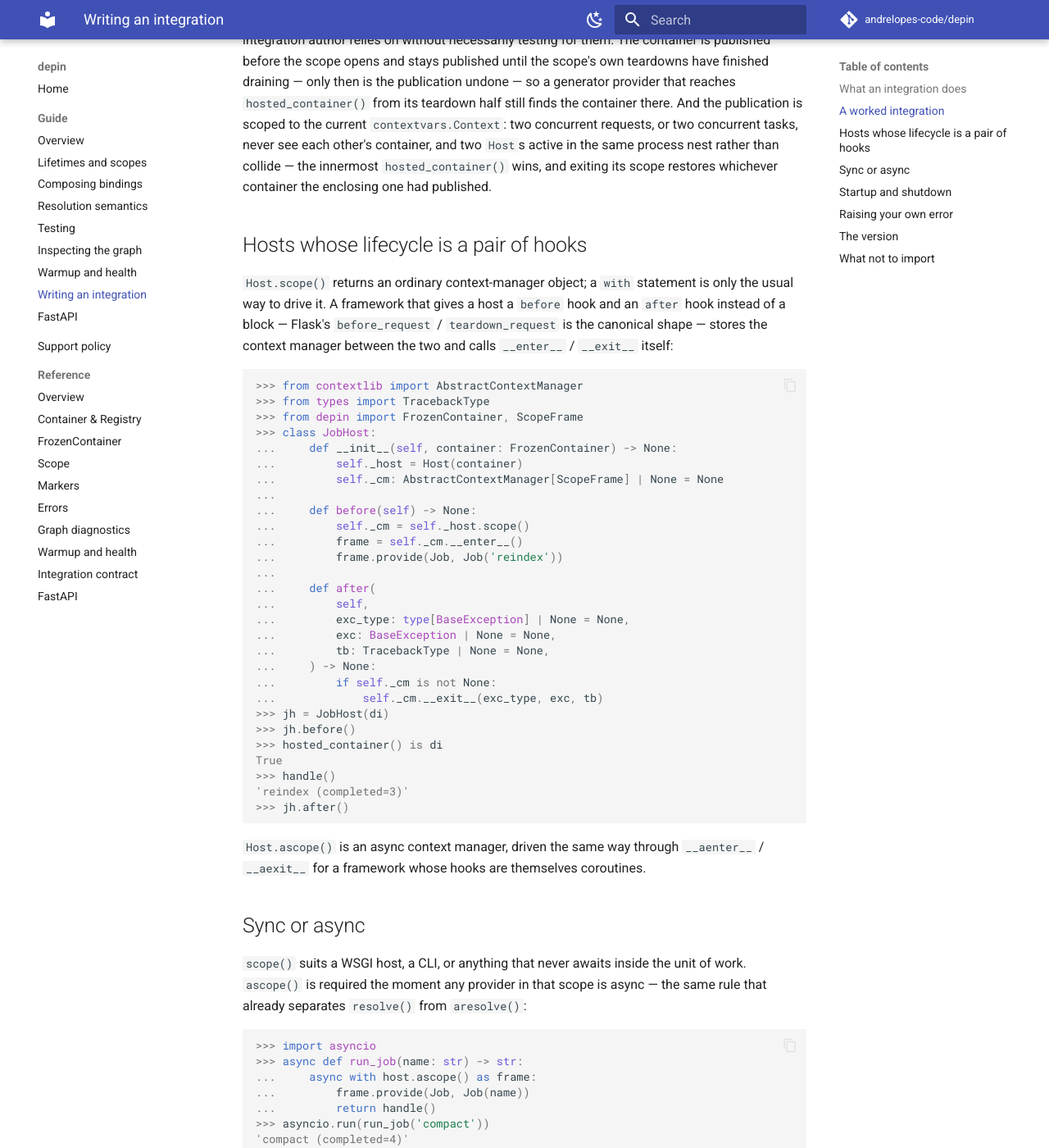
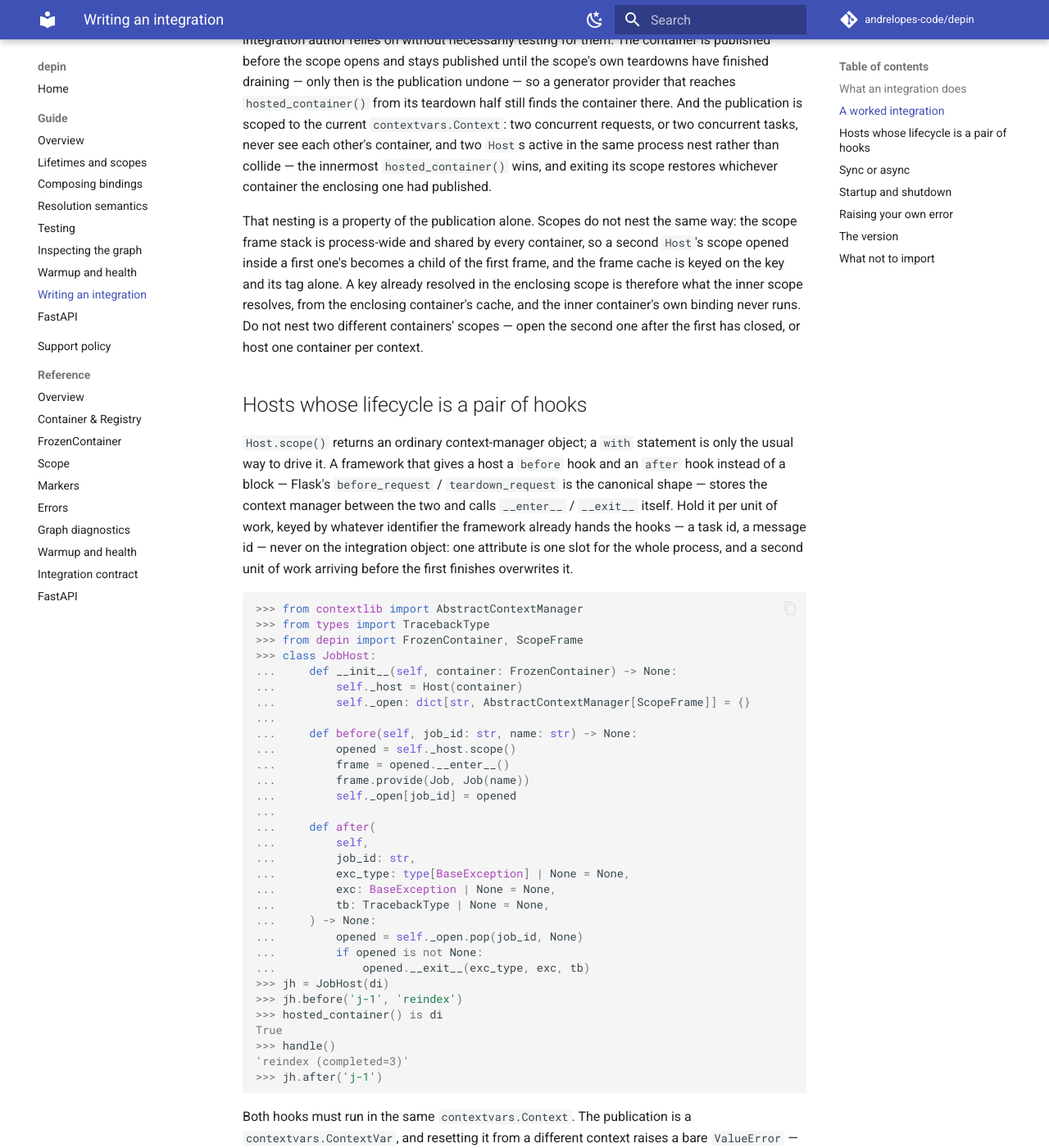
Before and after one commit to andrelopes-code/depin, an MkDocs documentation site: the page built from docs/guide/integrations.md, in a window 1280 px wide and 1400 px high, scrolled down 2093 px. Shown: the whole window at 82% size. Built offline with MkDocs 1.6.1 and Material for MkDocs 9.7.7, drawn with Linux system fonts in a browser that asks for light colours; comment, search, counter and statistics services are not loaded; the version menu is left out; some of the changed text lies outside the part shown.

Commit message:
docs: correct the guarantees the integration contract documents
The nesting guarantee holds for the published container, not for scopes:
the frame stack is process-wide, so a nested second container resolves a
shared key from the enclosing frame. Inject[T] raises when no container is
hosted, of which a missing middleware is a cause rather than the
definition. The hook-pair pattern needs both hooks in one context and one
context manager per unit of work. The FastAPI page now declares
scope_value(Request), the reference page renders CONTRACT_VERSION, and
AGENTS.md names the carve-out for a context-local publication.

````diff
--- a/docs/guide/integrations.md
+++ b/docs/guide/integrations.md
@@ -106,13 +106,26 @@ container, and two `Host`s active in the same process nest rather than
 collide — the innermost `hosted_container()` wins, and exiting its scope
 restores whichever container the enclosing one had published.
 
+That nesting is a property of the publication alone. Scopes do not nest the
+same way: the scope frame stack is process-wide and shared by every container,
+so a second `Host`'s scope opened inside a first one's becomes a child of the
+first frame, and the frame cache is keyed on the key and its tag alone. A key
+already resolved in the enclosing scope is therefore what the inner scope
+resolves, from the enclosing container's cache, and the inner container's own
+binding never runs. Do not nest two different containers' scopes — open the
+second one after the first has closed, or host one container per context.
+
 ## Hosts whose lifecycle is a pair of hooks
 
 `Host.scope()` returns an ordinary context-manager object; a `with` statement
 is only the usual way to drive it. A framework that gives a host a `before`
 hook and an `after` hook instead of a block — Flask's `before_request` /
 `teardown_request` is the canonical shape — stores the context manager between
-the two and calls `__enter__` / `__exit__` itself:
+the two and calls `__enter__` / `__exit__` itself. Hold it per unit of work,
+keyed by whatever identifier the framework already hands the hooks — a task id,
+a message id — never on the integration object: one attribute is one slot for
+the whole process, and a second unit of work arriving before the first finishes
+overwrites it.
 
 ```pycon
 >>> from contextlib import AbstractContextManager
@@ -121,30 +134,41 @@ the two and calls `__enter__` / `__exit__` itself:
 >>> class JobHost:
 ...     def __init__(self, container: FrozenContainer) -> None:
 ...         self._host = Host(container)
-...         self._cm: AbstractContextManager[ScopeFrame] | None = None
+...         self._open: dict[str, AbstractContextManager[ScopeFrame]] = {}
 ...
-...     def before(self) -> None:
-...         self._cm = self._host.scope()
-...         frame = self._cm.__enter__()
-...         frame.provide(Job, Job('reindex'))
+...     def before(self, job_id: str, name: str) -> None:
+...         opened = self._host.scope()
+...         frame = opened.__enter__()
+...         frame.provide(Job, Job(name))
+...         self._open[job_id] = opened
 ...
 ...     def after(
 ...         self,
+...         job_id: str,
 ...         exc_type: type[BaseException] | None = None,
 ...         exc: BaseException | None = None,
 ...         tb: TracebackType | None = None,
 ...     ) -> None:
-...         if self._cm is not None:
-...             self._cm.__exit__(exc_type, exc, tb)
+...         opened = self._open.pop(job_id, None)
+...         if opened is not None:
+...             opened.__exit__(exc_type, exc, tb)
 >>> jh = JobHost(di)
->>> jh.before()
+>>> jh.before('j-1', 'reindex')
 >>> hosted_container() is di
 True
 >>> handle()
 'reindex (completed=3)'
->>> jh.after()
+>>> jh.after('j-1')
 
 ```
+
+Both hooks must run in the same `contextvars.Context`. The publication is a
+`contextvars.ContextVar`, and resetting it from a different context raises a
+bare `ValueError` — `Token ... was created in a different Context` — which is
+not a `DepinError` and escapes `__exit__` untranslated. A framework that runs
+`before` and `after` on the same thread or the same task satisfies this; one
+that copies a fresh context for the `after` hook does not, and needs the whole
+unit of work driven from a single callable with a `with` statement instead.
 
 `Host.ascope()` is an async context manager, driven the same way through
 `__aenter__` / `__aexit__` for a framework whose hooks are themselves
````
Also changed, not shown: AGENTS.md (+7 -2 lines), docs/guide/fastapi.md (+13 -6 lines), docs/reference/hosting.md (+2 -0 lines), specs/2026-08-28-roadmap-1.0-design.md (+26 -0 lines), specs/2026-08-31-step-5-contract-design.md (+13 -5 lines), 1 other file.
